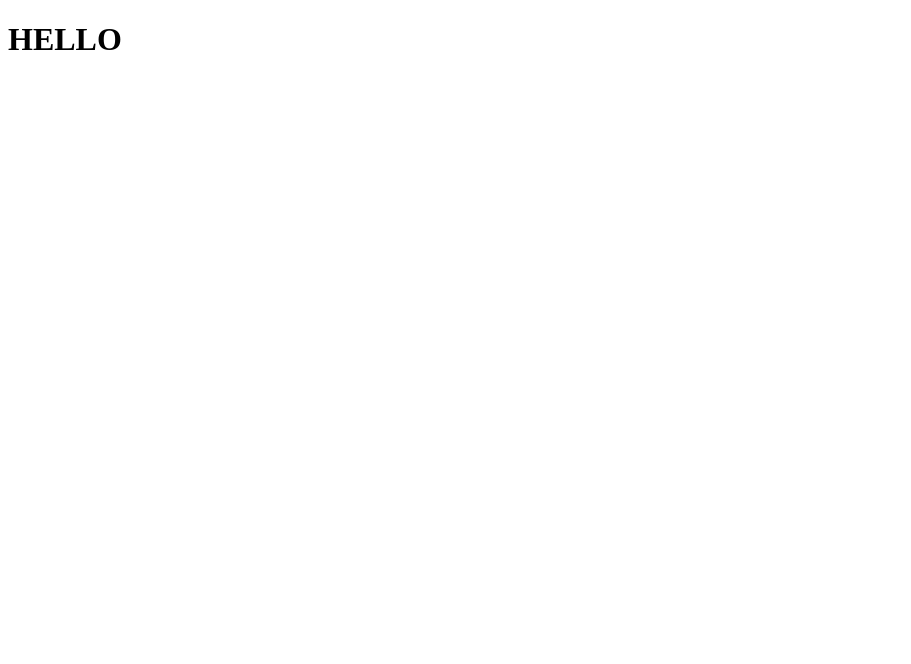
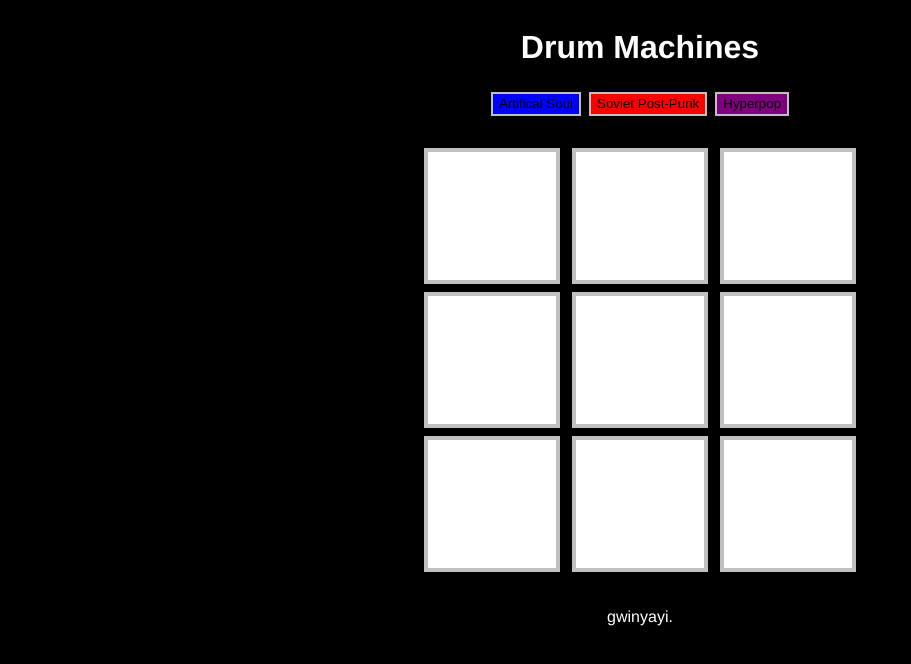
Before and after one commit to nigelmarongere/drum-machines-mv-bc, a plain HTML site: page index.html in a window 1280 px wide. Shown: the whole page, without its empty margins (0-911 px from the left). Drawn offline with Linux system fonts and the light colour scheme.

Commit message:
html & css

```diff
--- /dev/null
+++ b/index.css
@@ -0,0 +1,55 @@
+body{
+    font-family: "HelveticaNeue-Light", "Helvetica Neue Light", "Helvetica Neue", Helvetica, Arial, "Lucida Grande", sans-serif;;
+    background-color: black;
+    color: white;
+    display: flex;
+    justify-content: center;
+    flex-direction: column;
+}
+
+header{
+    display: flex;
+    justify-content: center;
+}
+
+footer{
+    display: flex;
+    justify-content: center;
+    margin-top: 16px;
+}
+
+#genres{
+    display: flex;
+    justify-content: center;
+    margin-bottom: 24px;
+}
+
+#sounds{
+    align-self: center;
+}
+
+#genres button{
+    text-align: center;
+    border: 2.5px solid silver;
+    height: 24px;
+    margin: 4px;
+}
+
+#genre-1{
+    background-color: blue;
+}
+
+#genre-2{
+    background-color: red;
+}
+
+#genre-3{
+    background-color: purple;
+}
+
+#sounds button{
+    background-color: white;
+    border: 4px solid silver;
+    padding: 64px 64px;
+    margin: 4px;
+}
--- a/index.html
+++ b/index.html
@@ -4,9 +4,34 @@
     <meta charset="UTF-8">
     <meta http-equiv="X-UA-Compatible" content="IE=edge">
     <meta name="viewport" content="width=device-width, initial-scale=1.0">
-    <title>Document</title>
+    <link rel="shortcut icon" href="./drum-favicon.png" type="image/x-icon">
+    <link rel="stylesheet" href="./index.css">
+    <title>Drum Machines</title>
 </head>
 <body>
-    <h1>HELLO</h1>
+    <header>
+        <h1>Drum Machines</h1>
+    </header>
+    <div id="genres">
+        <button id="genre-1">Artifical Soul</button>
+        <button id="genre-2">Soviet Post-Punk</button>
+        <button id="genre-3">Hyperpop</button>
+    </div>
+    <div id="sounds">
+        <button id="sound-1"></button>
+        <button id="sound-2"></button>
+        <button id="sound-3"></button>
+        <br>
+        <button id="sound-4"></button>
+        <button id="sound-5"></button>
+        <button id="sound-6"></button>
+        <br>
+        <button id="sound-7"></button>
+        <button id="sound-8"></button>
+        <button id="sound-9"></button>
+    </div>
+    <footer>
+        <p>gwinyayi.</p>
+    </footer>
 </body>
 </html>
```
Also changed, not shown: drum-favicon.png (added).
